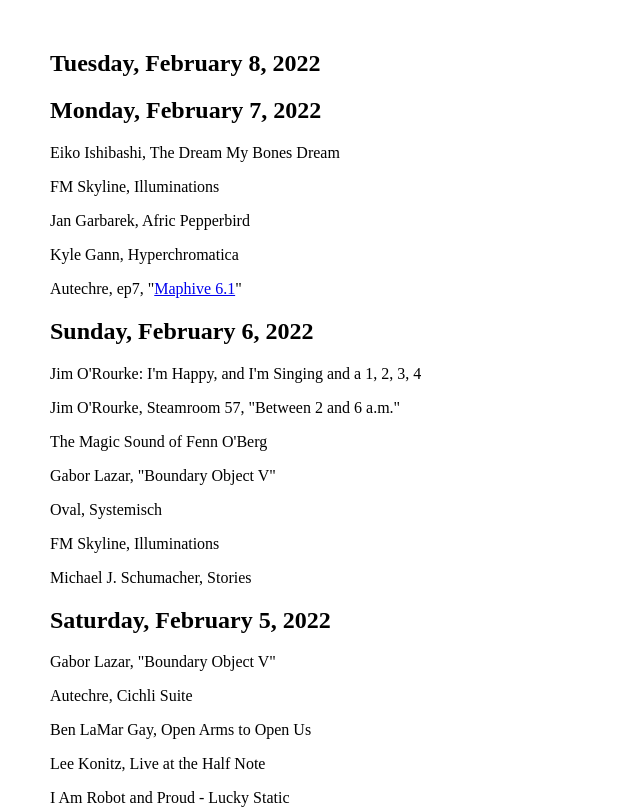
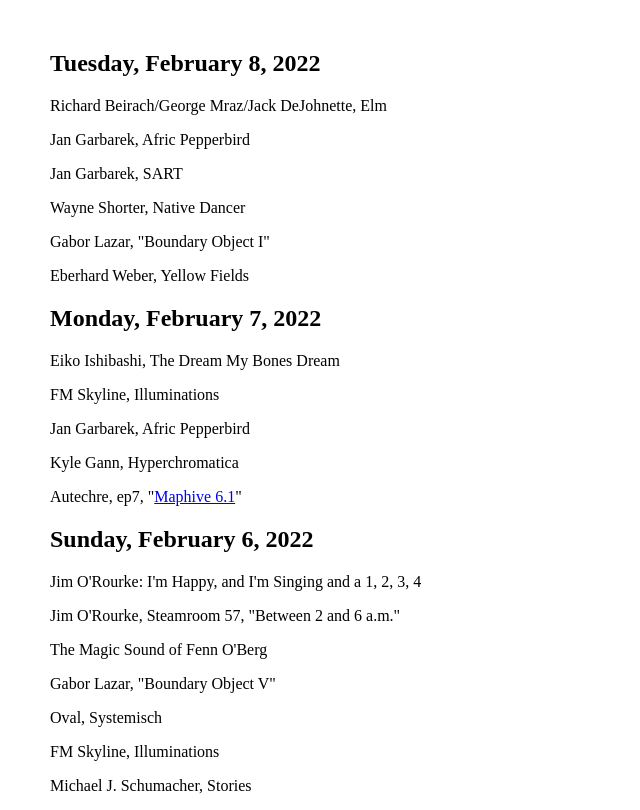
Before and after one commit to dawick/daw, a plain HTML site: page index.html in a window 1280 px wide. Shown: the top 810 px of the page, without its empty margins (0-640 px from the left). Drawn offline with Linux system fonts and the light colour scheme.

Commit message:
Feb 8 listens

```diff
--- a/index.html
+++ b/index.html
@@ -22,11 +22,12 @@ blockquote {
 	<h2>Tuesday, February 8, 2022</h2>
 
 <div class="albums">
-	<p></p>
-	<p></p>
-	<p></p>
-	<p></p>
-	<p></p>
+	<p>Richard Beirach/George Mraz/Jack DeJohnette, Elm</p>
+	<p>Jan Garbarek, Afric Pepperbird</p>
+	<p>Jan Garbarek, SART</p>
+	<p>Wayne Shorter, Native Dancer</p>
+	<p>Gabor Lazar, "Boundary Object I"</p>
+	<p>Eberhard Weber, Yellow Fields</p>
 </div>
 
 </article>
```
